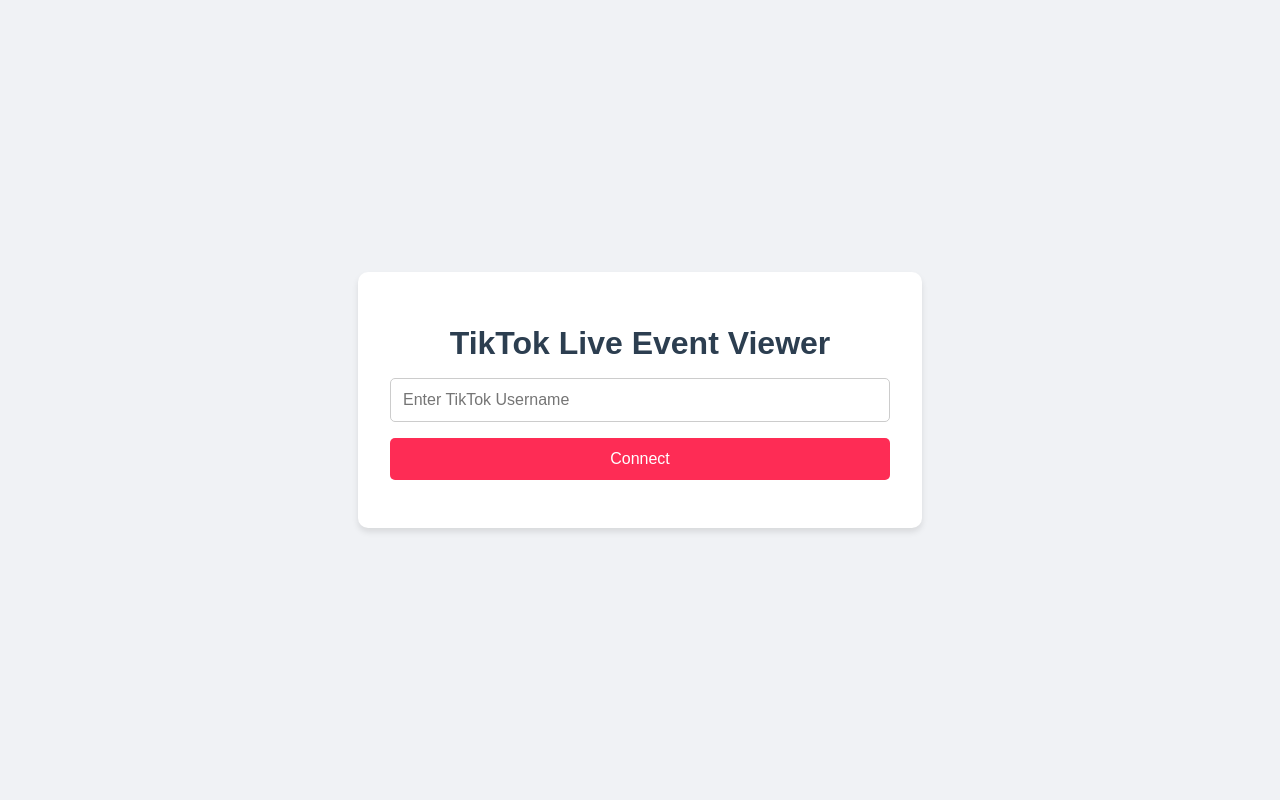
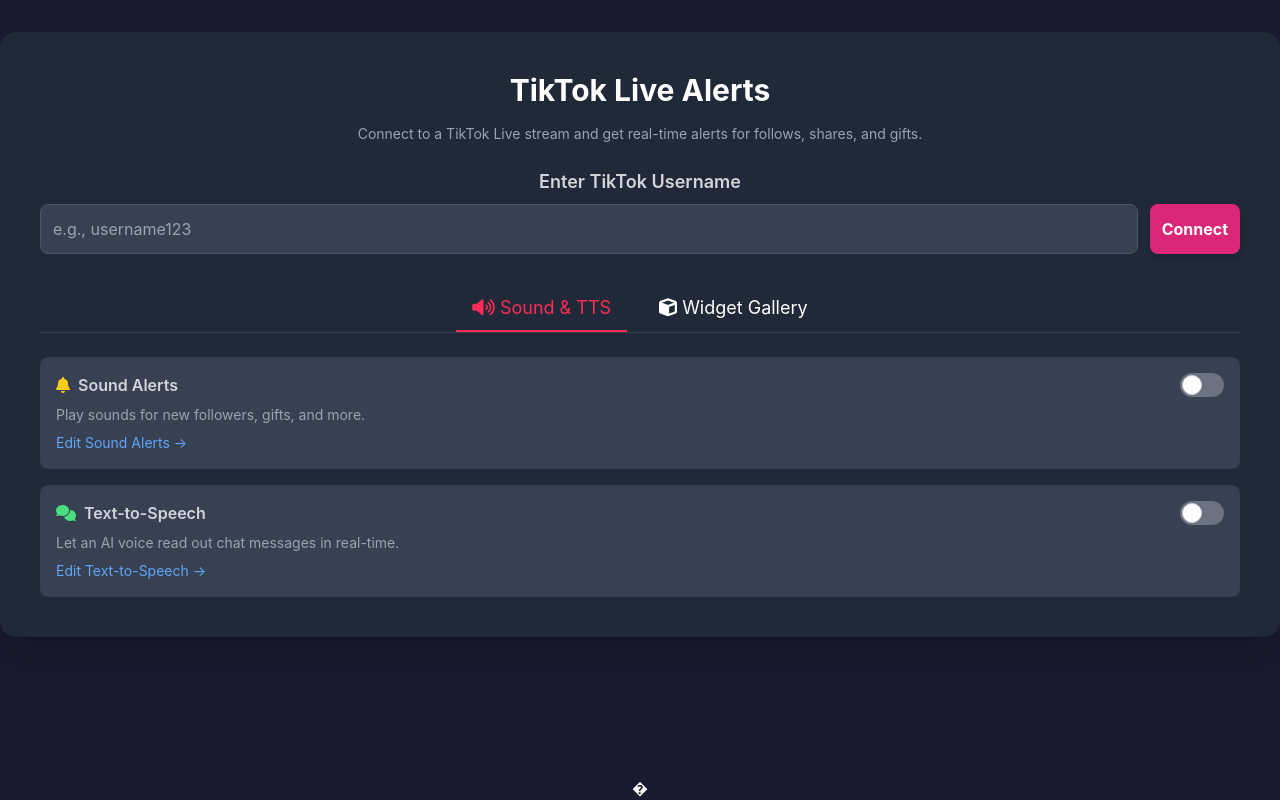
Before and after one commit to aigitnet/tiktok-live-app, a website: page index.html in a window 1280 px wide. Drawn offline with nearby package versions, Linux system fonts and the light colour scheme.

Commit message:
Update index.html

```diff
--- a/index.html
+++ b/index.html
@@ -3,83 +3,40 @@
 <head>
     <meta charset="UTF-8">
     <meta name="viewport" content="width=device-width, initial-scale=1.0">
-    <title>TikTok Live Event Viewer</title>
+    <title>TikTok Live Alerts</title>
+    <script src="https://cdn.tailwindcss.com"></script>
+    <link rel="stylesheet" href="https://cdnjs.cloudflare.com/ajax/libs/font-awesome/6.0.0-beta3/css/all.min.css">
     <style>
         body {
-            font-family: sans-serif;
-            display: flex;
-            flex-direction: column;
-            align-items: center;
-            justify-content: center;
-            height: 100vh;
-            margin: 0;
-            background-color: #f0f2f5;
+            background-color: #1a1a2e;
+            color: white;
+            font-family: 'Inter', sans-serif;
         }
 
         .container {
-            background-color: white;
-            padding: 2rem;
-            border-radius: 10px;
-            box-shadow: 0 4px 6px rgba(0, 0, 0, 0.1);
-            text-align: center;
-            width: 90%;
-            max-width: 500px;
+            max-width: 90%;
+            margin: auto;
+            padding: 2rem 1rem;
         }
 
-        h1 {
-            color: #2c3e50;
-            margin-bottom: 1rem;
+        /* Tabs and buttons */
+        .tab-button {
+            transition: all 0.3s ease;
+            cursor: pointer;
+            border-bottom: 2px solid transparent;
         }
 
-        #username-form {
-            display: flex;
-            flex-direction: column;
-            gap: 1rem;
-            margin-bottom: 1rem;
+        .tab-button.active {
+            border-bottom-color: #fe2c55;
+            color: #fe2c55;
         }
 
-        #tiktok-username {
-            padding: 0.75rem;
-            border: 1px solid #ccc;
-            border-radius: 5px;
-            font-size: 1rem;
+        /* Custom alert animation */
+        .alert-container .alert {
+            animation: slideInFromTop 0.5s ease-out forwards;
         }
 
-        #connect-button {
-            padding: 0.75rem;
-            border: none;
-            border-radius: 5px;
-            background-color: #fe2c55;
-            color: white;
-            font-size: 1rem;
-            cursor: pointer;
-            transition: background-color 0.3s;
-        }
-
-        #connect-button:hover {
-            background-color: #e61d4b;
-        }
-
-        .alert-container {
-            margin-top: 1rem;
-        }
-
-        .alert {
-            color: white;
-            padding: 1rem;
-            margin-bottom: 0.5rem;
-            border-radius: 5px;
-            display: none;
-            animation: fadeIn 0.5s ease-out forwards;
-        }
-
-        .alert.follow { background-color: #4CAF50; } /* Green for follow */
-        .alert.share { background-color: #2196F3; } /* Blue for share */
-        .alert.gift { background-color: #FF9800; } /* Orange for gift */
-        .alert.chat { background-color: #9E9E9E; } /* Gray for chat */
-        .alert.error { background-color: #F44336; } /* Red for error */
-
-        @keyframes fadeIn {
+        @keyframes slideInFromTop {
             from {
                 opacity: 0;
                 transform: translateY(-20px);
@@ -91,16 +48,71 @@
         }
     </style>
 </head>
-<body>
-    <div class="container">
-        <h1>TikTok Live Event Viewer</h1>
-        <form id="username-form">
-            <input type="text" id="tiktok-username" placeholder="Enter TikTok Username">
-            <button type="submit" id="connect-button">Connect</button>
-        </form>
-        <div class="alert-container" id="alert-container"></div>
+<body class="flex flex-col items-center min-h-screen">
+    <div class="container bg-gray-800 rounded-2xl shadow-xl mt-8 p-6 md:p-10">
+        <h1 class="text-3xl font-bold text-center mb-4">TikTok Live Alerts</h1>
+        <p class="text-sm text-center text-gray-400 mb-6">Connect to a TikTok Live stream and get real-time alerts for follows, shares, and gifts.</p>
+
+        <!-- Connection Form -->
+        <div class="mb-8">
+            <h2 class="text-lg font-semibold mb-2 text-center text-gray-300">Enter TikTok Username</h2>
+            <form id="username-form" class="flex flex-col sm:flex-row gap-3">
+                <input type="text" id="tiktok-username" placeholder="e.g., username123" class="flex-grow p-3 bg-gray-700 text-white border border-gray-600 rounded-lg focus:outline-none focus:ring-2 focus:ring-pink-500">
+                <button type="submit" id="connect-button" class="p-3 bg-pink-600 text-white font-bold rounded-lg hover:bg-pink-700 transition-colors shadow-md">Connect</button>
+            </form>
+        </div>
+
+        <!-- Alerts Container -->
+        <div id="alert-container" class="space-y-3">
+            <!-- Alerts will be dynamically added here -->
+        </div>
+
+        <!-- Main Content Section (Tabs) -->
+        <div class="mt-8">
+            <!-- Tab buttons -->
+            <div class="flex justify-center border-b border-gray-700 mb-6">
+                <button id="sound-tts-tab" class="tab-button active text-lg px-4 py-2 mr-4">
+                    <i class="fas fa-volume-up"></i> Sound & TTS
+                </button>
+                <button id="widget-tab" class="tab-button text-lg px-4 py-2">
+                    <i class="fas fa-cube"></i> Widget Gallery
+                </button>
+            </div>
+
+            <!-- Tab Content -->
+            <div id="sound-tts-content" class="tab-content">
+                <!-- Sound Alerts Section -->
+                <div class="bg-gray-700 p-4 rounded-lg shadow-inner mb-4">
+                    <div class="flex justify-between items-center mb-2">
+                        <h3 class="text-md font-semibold text-gray-300"><i class="fas fa-bell mr-2 text-yellow-400"></i>Sound Alerts</h3>
+                        <label class="relative inline-flex items-center cursor-pointer">
+                            <input type="checkbox" value="" class="sr-only peer">
+                            <div class="w-11 h-6 bg-gray-500 peer-focus:outline-none rounded-full peer peer-checked:after:translate-x-full peer-checked:after:border-white after:content-[''] after:absolute after:top-[2px] after:left-[2px] after:bg-white after:border-gray-300 after:border after:rounded-full after:h-5 after:w-5 after:transition-all peer-checked:bg-pink-600"></div>
+                        </label>
+                    </div>
+                    <p class="text-sm text-gray-400">Play sounds for new followers, gifts, and more. </p>
+                    <a href="#" class="text-blue-400 hover:text-blue-300 text-sm mt-2 block">Edit Sound Alerts →</a>
+                </div>
+
+                <!-- Text-to-Speech Section -->
+                <div class="bg-gray-700 p-4 rounded-lg shadow-inner">
+                    <div class="flex justify-between items-center mb-2">
+                        <h3 class="text-md font-semibold text-gray-300"><i class="fas fa-comments mr-2 text-green-400"></i>Text-to-Speech</h3>
+                        <label class="relative inline-flex items-center cursor-pointer">
+                            <input type="checkbox" value="" class="sr-only peer">
+                            <div class="w-11 h-6 bg-gray-500 peer-focus:outline-none rounded-full peer peer-checked:after:translate-x-full peer-checked:after:border-white after:content-[''] after:absolute after:top-[2px] after:left-[2px] after:bg-white after:border-gray-300 after:border after:rounded-full after:h-5 after:w-5 after:transition-all peer-checked:bg-pink-600"></div>
+                        </label>
+                    </div>
+                    <p class="text-sm text-gray-400">Let an AI voice read out chat messages in real-time. </p>
+                    <a href="#" class="text-blue-400 hover:text-blue-300 text-sm mt-2 block">Edit Text-to-Speech →</a>
+                </div>
+            </div>
+
+            <div id="widget-content" class="tab-content hidden">
+                <p class="text-center text-gray-400">Widget Gallery content will go here.</p>
+            </div>
+        </div>
     </div>
-
 
     <script>
         document.getElementById('username-form').addEventListener('submit', function(event) {
@@ -139,25 +151,30 @@
 
             // Add a class based on the event type for different styling
             let emoji = '';
+            let bgColor = '';
             if (type === 'follow') {
-                emoji = '🎉';
+                emoji = '�';
+                bgColor = 'bg-green-500';
             } else if (type === 'share') {
                 emoji = '🔗';
+                bgColor = 'bg-blue-500';
             } else if (type === 'gift') {
                 emoji = '🎁';
+                bgColor = 'bg-orange-500';
             } else if (type === 'chat') {
                 emoji = '💬';
+                bgColor = 'bg-gray-500';
             } else if (type === 'error') {
                 emoji = '⚠️';
+                bgColor = 'bg-red-500';
             }
 
-            alert.className = `alert ${type}`;
+            alert.className = `alert p-4 rounded-lg shadow-lg text-white ${bgColor}`;
             alert.textContent = `${emoji} ${message}`;
 
-            container.appendChild(alert);
-            setTimeout(() => {
-                alert.style.display = 'block';
-            }, 100);
+            container.prepend(alert); // Add to the top of the list
+
+            // Remove the alert after 5 seconds
             setTimeout(() => {
                 alert.style.opacity = '0';
                 setTimeout(() => {
@@ -165,6 +182,27 @@
                 }, 500);
             }, 5000);
         }
+
+        // Tab functionality
+        const soundTtsTab = document.getElementById('sound-tts-tab');
+        const widgetTab = document.getElementById('widget-tab');
+        const soundTtsContent = document.getElementById('sound-tts-content');
+        const widgetContent = document.getElementById('widget-content');
+
+        soundTtsTab.addEventListener('click', () => {
+            soundTtsTab.classList.add('active');
+            widgetTab.classList.remove('active');
+            soundTtsContent.classList.remove('hidden');
+            widgetContent.classList.add('hidden');
+        });
+
+        widgetTab.addEventListener('click', () => {
+            widgetTab.classList.add('active');
+            soundTtsTab.classList.remove('active');
+            widgetContent.classList.remove('hidden');
+            soundTtsContent.classList.add('hidden');
+        });
     </script>
 </body>
 </html>
+�
```
